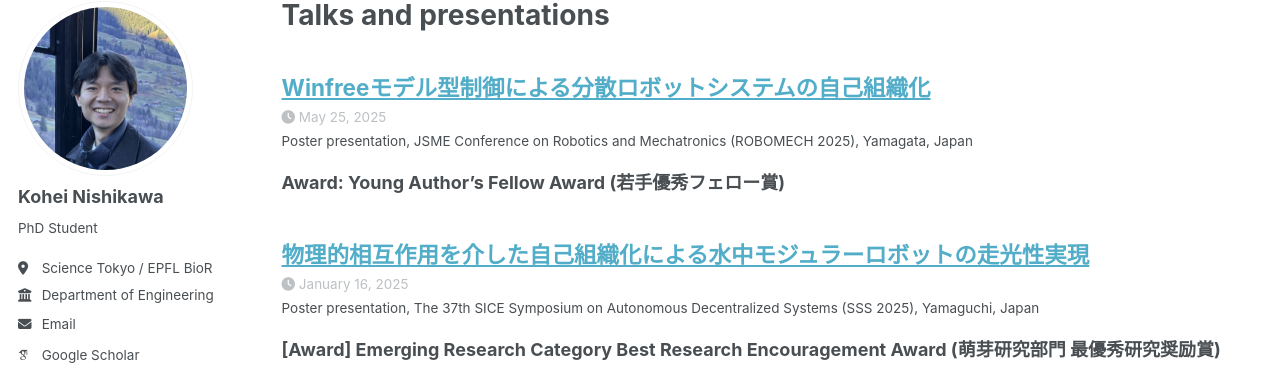
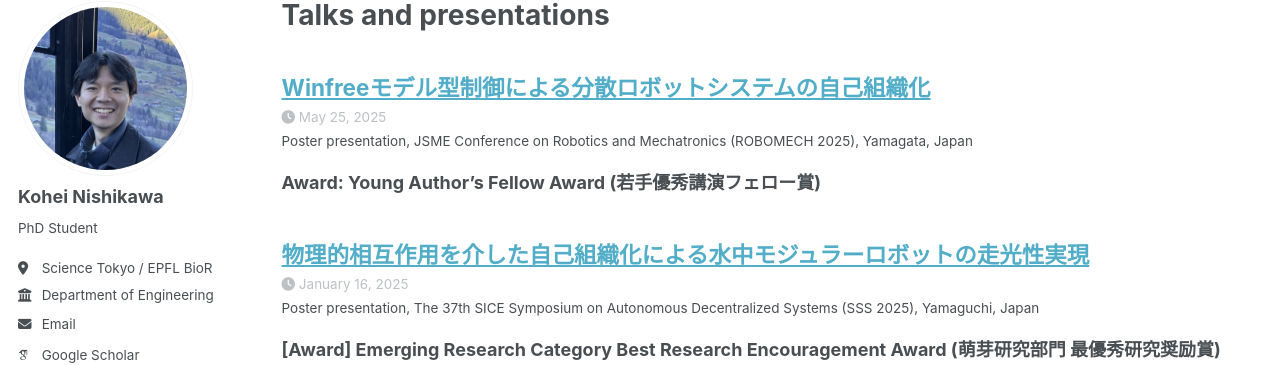
Before and after one commit to nishikawak529/nishikawak529.github.io, a Jekyll site: the page built from _pages/talks.html, in a window 1280 px wide and 1216 px high. Shown: the part 100-465 px from the top of the window. Built offline with Jekyll 4.4.1, drawn with Linux system fonts in a browser that asks for light colours; some web fonts are replaced; a script bundle is joined from its source files by our own code; library files that are not in the unit come from our copies.

Commit message:
Fix wording for Young Author's Fellow Award to include correct title in awards and talks sections

```diff
--- a/_pages/awards.md
+++ b/_pages/awards.md
@@ -10,7 +10,7 @@
 ## Academic Awards
 
 * **Young Author's Fellow Award**
-  日本機械学会 ロボティクス・メカトロニクス部門 若手優秀フェロー賞候補, 2026年3月
+  日本機械学会 ロボティクス・メカトロニクス部門 若手優秀講演フェロー賞候補, 2026年3月
   "Winfreeモデル型制御による分散ロボットシステムの自己組織化" (ROBOMECH2025, 1A1-K04)
 
 * **Outstanding Master's Thesis Presentation Award**
--- a/_talks/2025-05-25-robomech2025.md
+++ b/_talks/2025-05-25-robomech2025.md
@@ -8,6 +8,6 @@
 location: "Yamagata, Japan"
 ---
 
-**Award: Young Author's Fellow Award (若手優秀フェロー賞)**
+**Award: Young Author's Fellow Award (若手優秀講演フェロー賞)**
 
 西川航平, 折金悠生, 檀隼人, 倉林大輔. 日本機械学会ロボティクス・メカトロニクス部門講演会2025, 1A1-K04.
```
